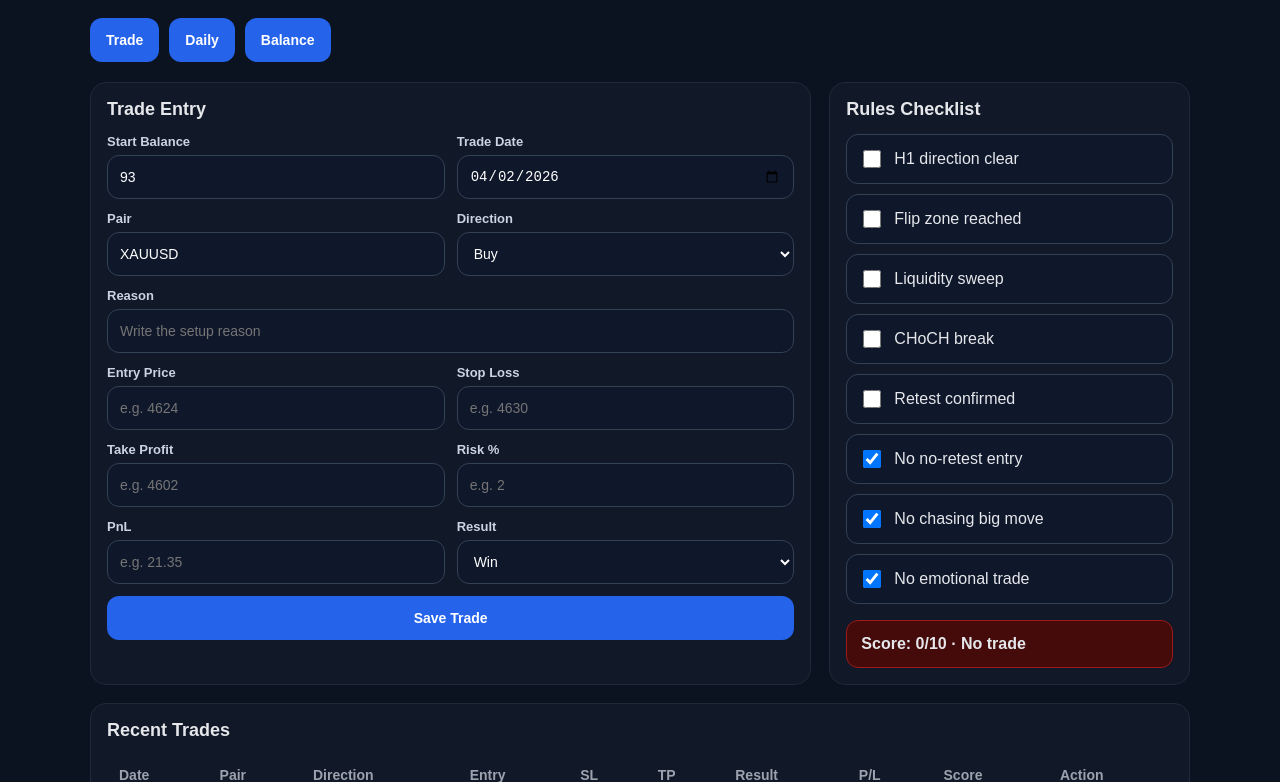
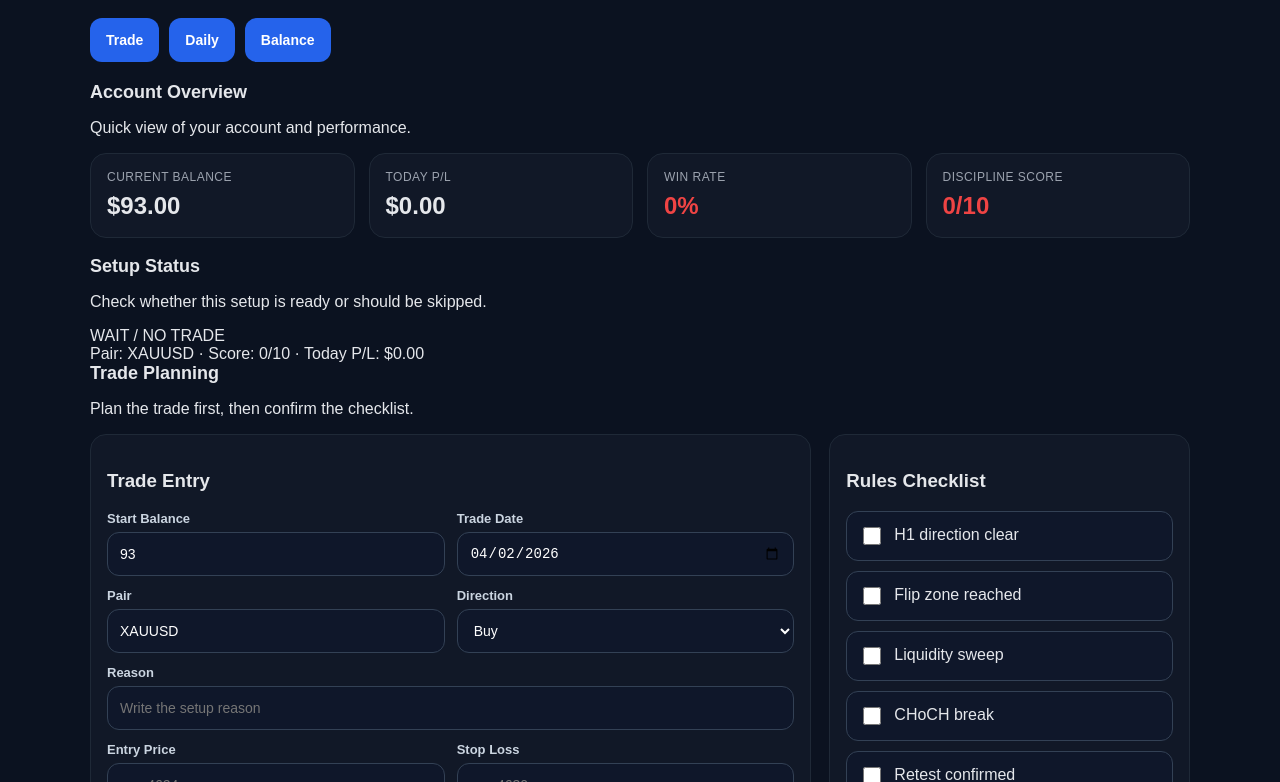
Before and after one commit to vincentPratick/Trading_Discipline, a React (Create React App) app: page / in a window 1280 px wide. Shown: the part 318-1100 px from the top of the page. Built offline with nearby package versions, Linux system fonts and the light colour scheme.

Commit message:
Enhance trade entry layout and add statistics
Refactor trade section to improve layout and add account overview statistics.

```diff
--- a/src/App.js
+++ b/src/App.js
@@ -318,9 +318,81 @@ export default function App() {
 
        {tab === "trade" && (
   <>
+    {/* Section 1: Account Overview */}
+    <div className="section-block">
+      <div className="section-header">
+        <h2 className="section-title">Account Overview</h2>
+        <p className="section-desc">Quick view of your account and performance.</p>
+      </div>
+
+      <div className="stats-grid">
+        <div className="card">
+          <div className="stat-label">Current Balance</div>
+          <div
+            className={`stat-value ${pnlClass(
+              stats.currentBalance - Number(startBalance || 0)
+            )}`}
+          >
+            ${fmt2(stats.currentBalance)}
+          </div>
+        </div>
+
+        <div className="card">
+          <div className="stat-label">Today P/L</div>
+          <div className={`stat-value ${pnlClass(stats.todayPnl)}`}>
+            {stats.todayPnl > 0 ? "+" : ""}${fmt2(stats.todayPnl)}
+          </div>
+        </div>
+
+        <div className="card">
+          <div className="stat-label">Win Rate</div>
+          <div
+            className={`stat-value ${
+              stats.winRate > 50 ? "positive" : stats.winRate < 50 ? "negative" : ""
+            }`}
+          >
+            {stats.winRate}%
+          </div>
+        </div>
+
+        <div className="card">
+          <div className="stat-label">Discipline Score</div>
+          <div className={`stat-value ${canTrade ? "positive" : "negative"}`}>
+            {score}/10
+          </div>
+        </div>
+      </div>
+    </div>
+
+    {/* Section 2: Setup Status */}
+    <div className="section-block">
+      <div className="section-header">
+        <h2 className="section-title">Setup Status</h2>
+        <p className="section-desc">Check whether this setup is ready or should be skipped.</p>
+      </div>
+
+      <div
+        className={`status-panel ${canTrade ? "status-ready" : "status-wait"}`}
+      >
+        <div className="status-main">
+          {canTrade ? "READY TO TRADE" : "WAIT / NO TRADE"}
+        </div>
+        <div className="status-sub">
+          Pair: {trade.pair} · Score: {score}/10 · Today P/L: ${fmt2(stats.todayPnl)}
+        </div>
+      </div>
+    </div>
+
+    {/* Section 3: Trade Entry + Checklist */}
+    <div className="section-block">
+      <div className="section-header">
+        <h2 className="section-title">Trade Planning</h2>
+        <p className="section-desc">Plan the trade first, then confirm the checklist.</p>
+      </div>
+
       <div className="main-grid">
         <div className="card">
-                <h2 className="section-title">Trade Entry</h2>
+          <h3 className="subsection-title">Trade Entry</h3>
 
           <div className="form-grid">
             <div className="input-group">
@@ -442,7 +514,7 @@ export default function App() {
             </div>
 
             <div className="input-group full">
-                    <button className="primary-btn" onClick={addTrade}>
+              <button className="primary-btn full-btn" onClick={addTrade}>
                 Save Trade
               </button>
             </div>
@@ -450,7 +522,7 @@ export default function App() {
         </div>
 
         <div className="card">
-                <h2 className="section-title">Rules Checklist</h2>
+          <h3 className="subsection-title">Rules Checklist</h3>
 
           <div className="checklist">
             <label className="check-item">
@@ -502,9 +574,7 @@ export default function App() {
               <input
                 type="checkbox"
                 checked={trade.noChase}
-                      onChange={() =>
-                        setTrade({ ...trade, noChase: !trade.noChase })
-                      }
+                onChange={() => setTrade({ ...trade, noChase: !trade.noChase })}
               />
               No no-retest entry
             </label>
@@ -532,24 +602,21 @@ export default function App() {
             </label>
           </div>
 
-                <div
-                  style={{
-                    marginTop: "16px",
-                    padding: "14px",
-                    borderRadius: "12px",
-                    background: canTrade ? "#052e16" : "#450a0a",
-                    border: canTrade ? "1px solid #166534" : "1px solid #991b1b",
-                    fontWeight: "bold",
-                  }}
-                >
+          <div className={`mini-status ${canTrade ? "status-ready" : "status-wait"}`}>
             Score: {score}/10 · {canTrade ? "Can trade" : "No trade"}
           </div>
         </div>
       </div>
+    </div>
+
+    {/* Section 4: Recent Trades */}
+    <div className="section-block">
+      <div className="section-header">
+        <h2 className="section-title">Recent Trades</h2>
+        <p className="section-desc">Review execution and remove mistakes fast.</p>
+      </div>
 
       <div className="card">
-              <h2 className="section-title">Recent Trades</h2>
-
         <div className="table-wrap">
           <table className="table">
             <thead>
@@ -590,8 +657,7 @@ export default function App() {
                     </td>
                     <td>
                       <button
-                              className="primary-btn"
-                              style={{ background: "#991b1b", padding: "8px 12px" }}
+                        className="danger-btn"
                         onClick={() => deleteTrade(t.id)}
                       >
                         Delete
@@ -602,6 +668,7 @@ export default function App() {
               )}
             </tbody>
           </table>
+        </div>
       </div>
     </div>
   </>
```
Lines whose indentation alone changed are shown as unchanged.
